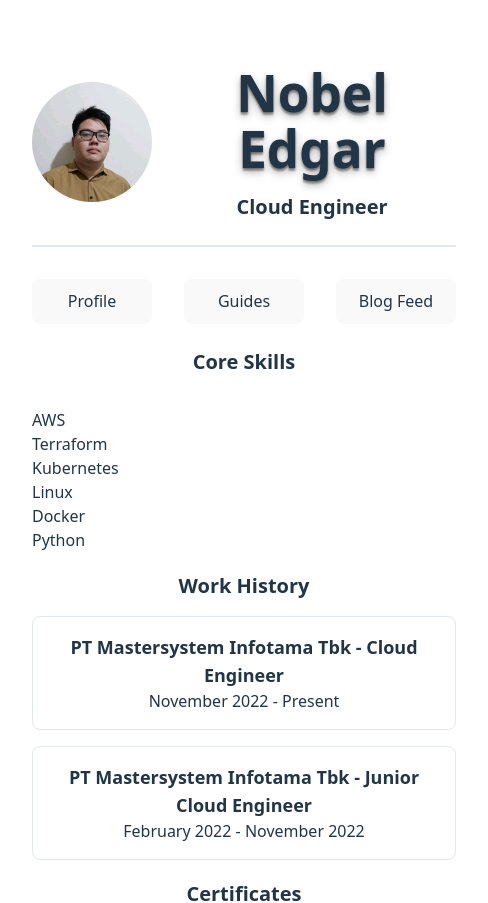
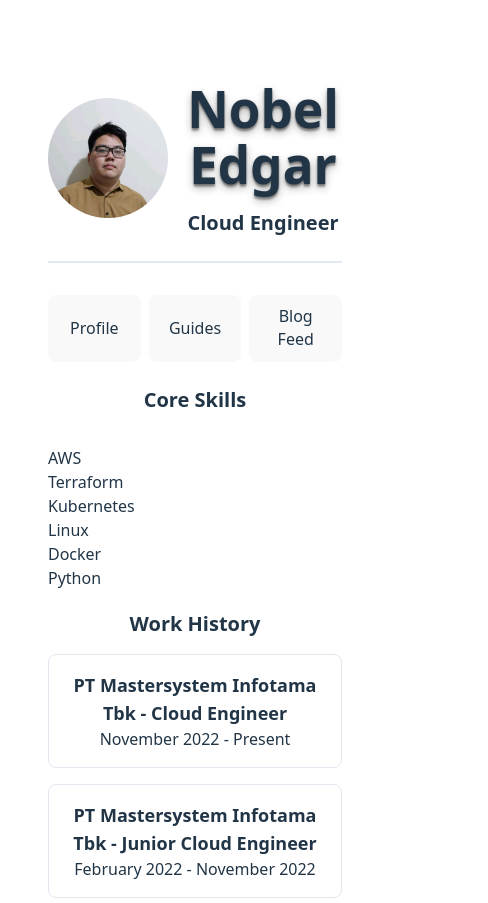
Before and after one commit to black0803/my-homepage-react-spa, a React (Vite) app: page / in a window 390 px wide. Shown: the top 903 px of the page, 488 px wide, since content can reach past the window. Built offline with nearby package versions, Linux system fonts and the light colour scheme.

Commit message:
Fix styling to fit mobile

```diff
--- a/index.html
+++ b/index.html
@@ -3,7 +3,7 @@
   <head>
     <meta charset="UTF-8" />
     <link rel="icon" type="image/svg+xml" href="/vite.svg" />
-    <meta name="viewport" content="width=device-width, initial-scale=1.0" />
+    <meta name="viewport" content="width=device-width, initial-scale=1" />
     <title>Nobel Edgar - My Landing Page</title>
   </head>
   <body>
--- a/src/App.tsx
+++ b/src/App.tsx
@@ -22,10 +22,10 @@ import { Navigation } from './components/Navigation.tsx'
 import { Certificates } from './components/Certificates.tsx'
 
 function App() {
-  const [state, setState] = useState<Number>(0);
+  const [state, setState] = useState<number>(0);
 
   return (
-    <div className="portfolio-container">
+    <div className="portfoilo-container p-4">
       <Header name={cv.name} role={cv.role} profileImage={profile} />
       <Navigation setState={setState} />
       {state === 0 && <div><Skills skills={cv.skills} /><Experience experience={cv.experience} /><Certificates certs={certs} /></div>}
--- a/src/components/BlogFeed.tsx
+++ b/src/components/BlogFeed.tsx
@@ -42,7 +42,7 @@ return (
             className="block p-4 rounded-lg border border-slate-200 dark:border-slate-800 hover:border-indigo-500 transition-all bg-white dark:bg-slate-900 group"
           >
             <div className="flex justify-between items-start">
-              <h4 className="font-semibold text-slate-900 dark:text-slate-100 group-hover:text-indigo-600">
+              <h4 className="font-semibold text-slate-900 dark:text-slate-100 group-hover:text-indigo-600 break-words">
                 {post.title}
               </h4>
               <ExternalLink size={16} className="text-slate-400" />
@@ -61,7 +61,7 @@ return (
             className="block p-4 rounded-lg border border-slate-200 dark:border-slate-800 hover:border-indigo-500 transition-all bg-white dark:bg-slate-900 group"
           >
             <div className="flex justify-between items-start">
-              <h4 className="font-semibold text-slate-900 dark:text-slate-100 group-hover:text-indigo-600">
+              <h4 className="font-semibold text-slate-900 dark:text-slate-100 group-hover:text-indigo-600 break-words">
                 {post.title}
               </h4>
               <ExternalLink size={16} className="text-slate-400" />
--- a/src/components/Certificates.tsx
+++ b/src/components/Certificates.tsx
@@ -11,7 +11,7 @@ export function Certificates({certs}: CertificatesProps) {
             {certs.map(cert => (
 
             <div key={cert.name} className="mt-4 mb-4 block p-4 rounded-lg border border-slate-200 dark:border-slate-800 hover:border-indigo-500 transition-all bg-white dark:bg-slate-900 group">
-                <h4 className="font-semibold text-slate-900 dark:text-slate-100">
+                <h4 className="font-semibold text-slate-900 dark:text-slate-100 break-words">
                     {cert.name}
                 </h4>
                 <p className="text-sm text-slate-400" >
--- a/src/components/Experience.tsx
+++ b/src/components/Experience.tsx
@@ -9,7 +9,7 @@ export function Experience({experience}: ExperienceProps) {
         <section className="mt-5">
             <h3 className="text-xl font-bold">Work History</h3>
             {experience.map(job => (
-            <div key={job.company} className="mt-4 mb-4 block p-4 rounded-lg border border-slate-200 dark:border-slate-800 hover:border-indigo-500 transition-all bg-white dark:bg-slate-900 group">
+            <div key={job.company} className="mt-4 mb-4 block p-4 rounded-lg border border-slate-200 dark:border-slate-800 hover:border-indigo-500 transition-all bg-white dark:bg-slate-900 group break-words">
                 <h4 className="text-lg font-semibold">{job.company} - {job.position}</h4>
                 <span>{job.duration}</span>
             </div>
--- a/src/components/Guides.tsx
+++ b/src/components/Guides.tsx
@@ -14,7 +14,7 @@ export function Guides({guides}: GuidesProps) {
             <div key={guide.title} className="space-y-4 mb-4 mt-4">
                 <a href={guide.link}
                 className="block p-4 rounded-lg border border-slate-200 dark:border-slate-800 hover:border-indigo-500 transition-all bg-white dark:bg-slate-900 group">
-                    <h4 className="font-semibold text-slate-900 dark:text-slate-100 group-hover:text-indigo-600">
+                    <h4 className="font-semibold text-slate-900 dark:text-slate-100 group-hover:text-indigo-600 break-words">
                         {++count}.&nbsp;&nbsp;&nbsp; {guide.title}
                     </h4>
                 </a>
--- a/src/components/Header.tsx
+++ b/src/components/Header.tsx
@@ -10,7 +10,7 @@ export function Header({name, role, profileImage}: HeaderProps) {
         <div className="flex items-center gap-4">
         <img src={profileImage} className="w-30 h-30 rounded-full object-cover logo" />
           <div className="flex-grow">
-            <h1 className="text-4xl font-bold text-shadow-lg/30 mb-4">{name}</h1>
+            <h1 className="text-xl font-bold text-shadow-lg/30 mb-4 break-words">{name}</h1>
             <p className="text-xl font-bold">{role}</p>
           </div>
         </div>
--- a/src/components/Navigation.tsx
+++ b/src/components/Navigation.tsx
@@ -1,15 +1,15 @@
 import type { Dispatch, SetStateAction } from "react";
 
 interface NavigationProps {
-    setState: Dispatch<SetStateAction<Number>>;
+    setState: Dispatch<SetStateAction<number>>;
 }
 
 export function Navigation({setState}: NavigationProps) {
     return (
-        <nav className="portfolio-nav mb-6 flex justify-center gap-8">
-            <button className="w-30" onClick={() => setState(0)}>Profile</button>
-            <button className="w-30" onClick={() => setState(1)}>Guides</button>
-            <button className="w-30" onClick={() => setState(2)}>Blog Feed</button>
+        <nav className="portfolio-nav mb-6 flex justify-center gap-2 w-full">
+            <button className="flex-1 py-2 bg-slate-100 rounded text-sm"onClick={() => setState(0)}>Profile</button>
+            <button className="flex-1 py-2 bg-slate-100 rounded text-sm" onClick={() => setState(1)}>Guides</button>
+            <button className="flex-1 py-2 bg-slate-100 rounded text-sm" onClick={() => setState(2)}>Blog Feed</button>
         </nav>
     )
 }
```
